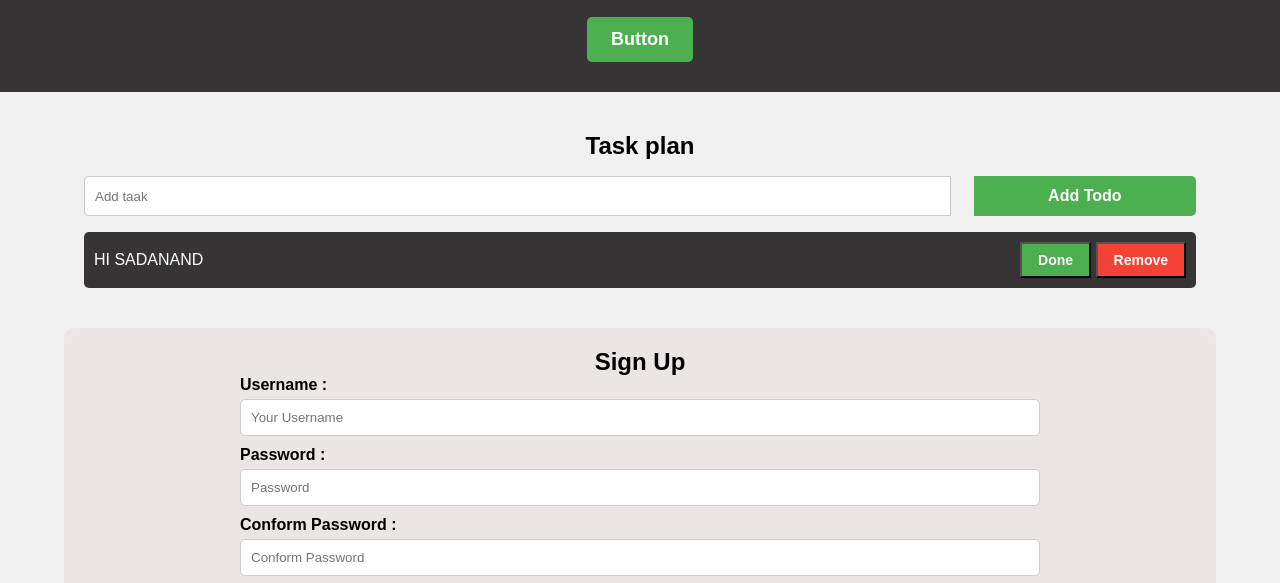
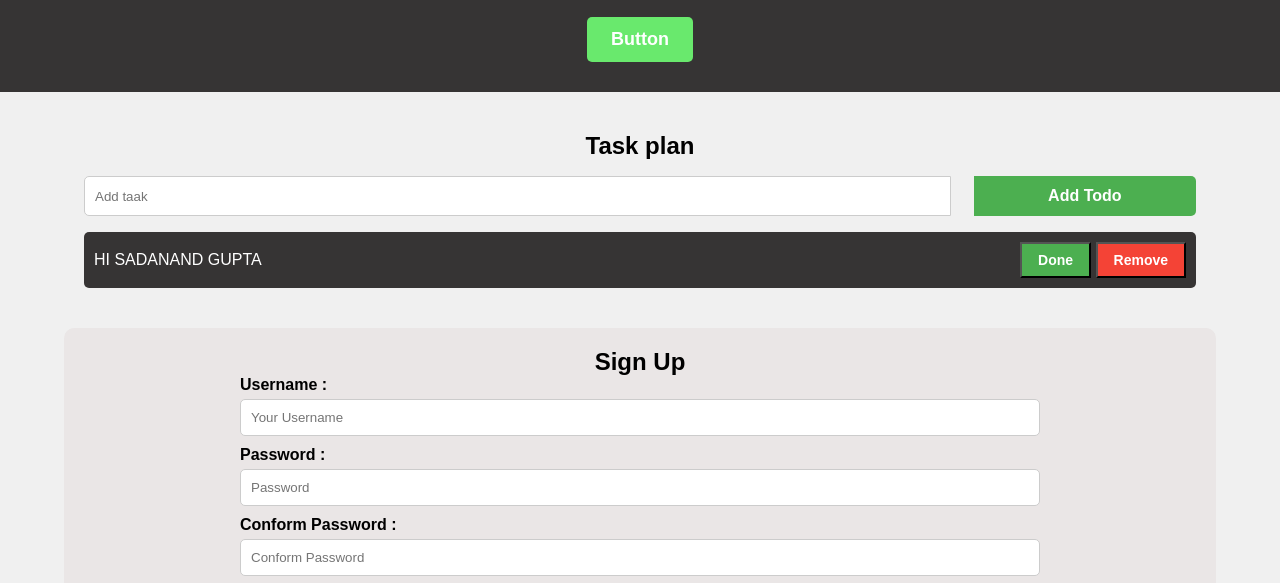
Before and after one commit to sadanand-tech/CODSOFT, a plain HTML site: page todo_list/index.html in a window 1280 px wide. In both pictures the pointer is over the button "Button". Shown: the part 184-767 px from the top of the page. Drawn offline with Linux system fonts and the light colour scheme.

Commit message:
Second push

```diff
--- a/todo_list/index.html
+++ b/todo_list/index.html
@@ -38,7 +38,7 @@
 
         <ul class="todo-list">
             <li>
-                <span class="text"> Hi Sadanand</span>
+                <span class="text"> Hi Sadanand gupta</span>
                 <div class="todo-buttons">
                     <button class="todo-btn done">Done</button>
                     <button class="todo-btn remove">Remove</button>
--- a/todo_list/style.css
+++ b/todo_list/style.css
@@ -86,7 +86,7 @@ body {
     transition: background-color 0.3s ease;
 }
 .btn-headline:hover {
-    background-color: #4CAF50;
+    background-color: #69e96d;
 }
 
 .to-do-section {
```
